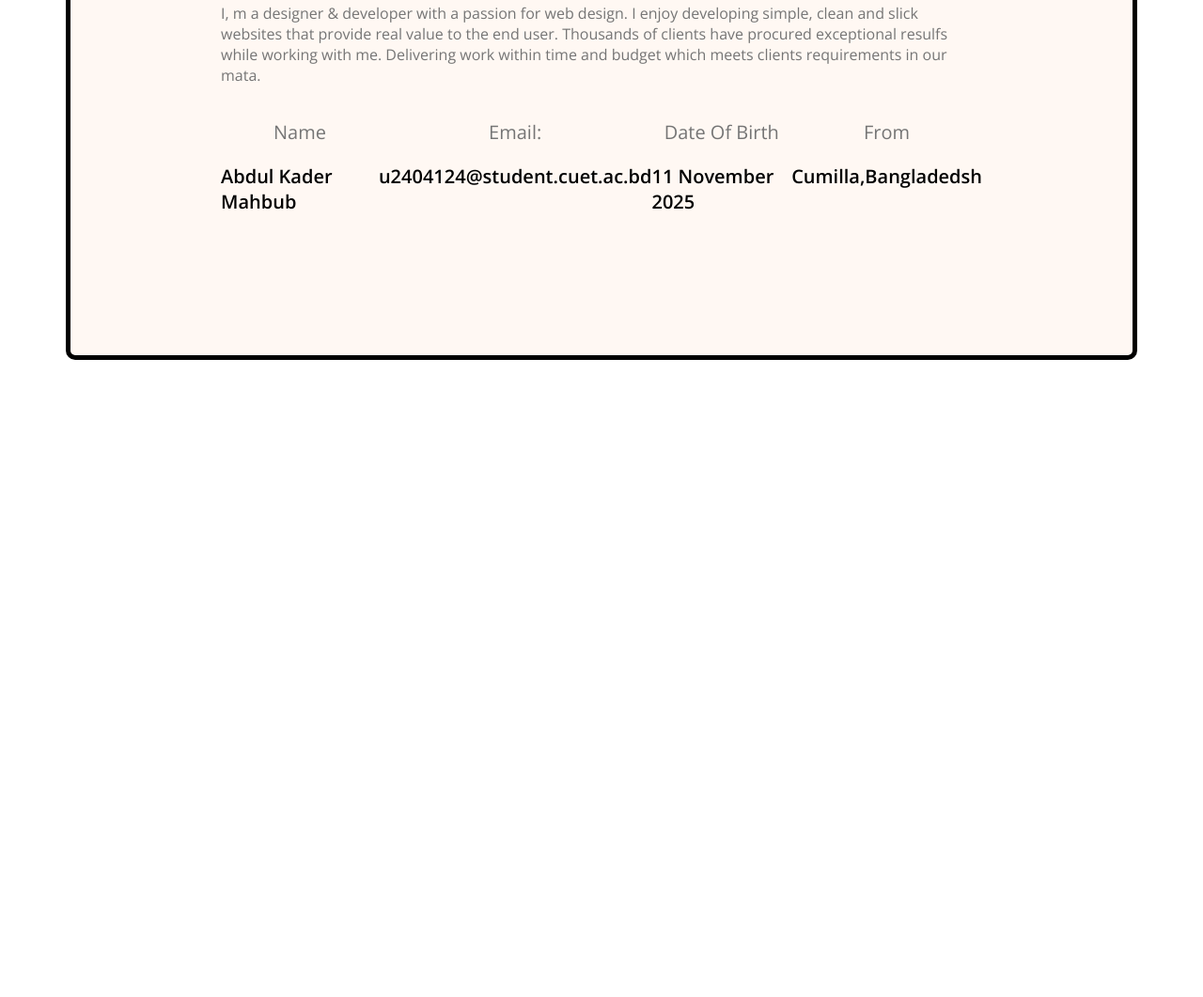
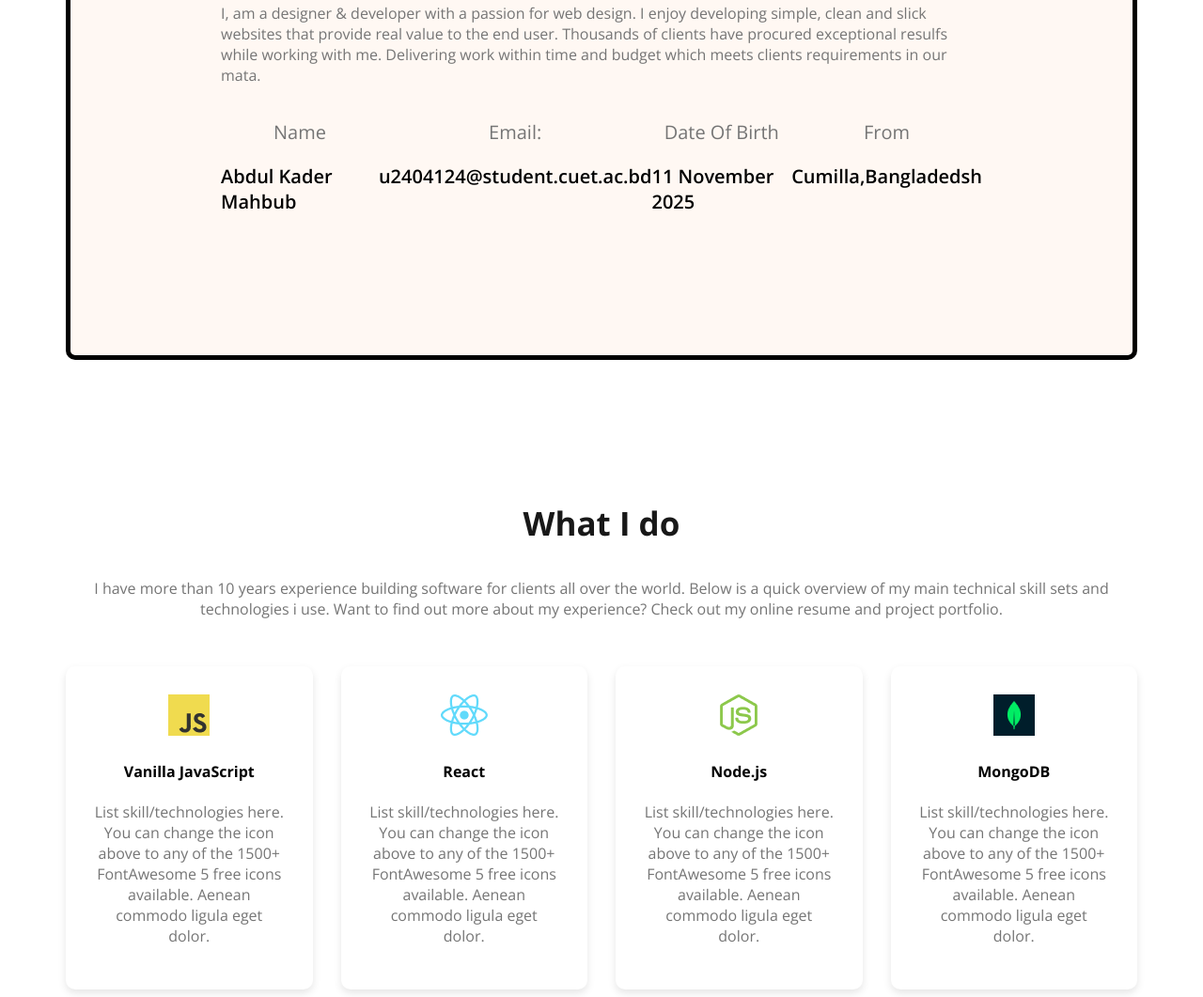
Before and after one commit to abdulkadermahbub/first-portfolio, a plain HTML site: page index.html in a window 1280 px wide. Shown: the part 1311-2372 px from the top of the page at 94% size. Before the commit the page ends 1702 px from the top, so only its background shows below. Drawn offline with nearby package versions, Linux system fonts and the light colour scheme.

Commit message:
about added

```diff
--- a/index.html
+++ b/index.html
@@ -27,7 +27,7 @@
                 <button class="btn-primary">Download CV</button>
                 <button class="btn-primary">Contact</button>
             </div>
-            <img class="bannar-pic" src="images/mypic.jpg" alt="">
+            <img class="bannar-pic" src="images/picture.png" alt="">
         </div>
 
 
@@ -35,7 +35,7 @@
     <main>
         <section class="about secondary-bg">
             <h3 class="about-title">About Me</h3>
-            <p class="about-description">I, m a designer & developer with a passion for web design. I enjoy developing
+            <p class="about-description">I, am a designer & developer with a passion for web design. I enjoy developing
                 simple, clean and slick websites that provide real value to the end user. Thousands of clients have
                 procured exceptional resulfs while working with me. Delivering work within time and budget which meets
                 clients requirements in our mata.</p>
@@ -59,6 +59,40 @@
             </div>
 
         </section>
+        <section class="skills">
+            <h3 class="skills-title text-center">What I do</h3>
+            <p class="section-description text-center">I have more than 10 years experience building software for
+                clients all over
+                the world. Below is a quick overview of my main technical skill sets and technologies i use. Want to
+                find out more about my experience? Check out my online resume and project portfolio.</p>
+            <div class="skills-container">
+                <div class="skill">
+                    <img src="images/icons/js.png" alt="">
+                    <h4 class="skill-tile">Vanilla JavaScript</h4>
+                    <p class="skill-description">List skill/technologies here. You can change the icon above to any of
+                        the 1500+ FontAwesome 5 free icons available. Aenean commodo ligula eget dolor.</p>
+                </div>
+                <div class="skill">
+                    <img src="images/icons/react.png" alt="">
+                    <h4 class="skill-tile">React</h4>
+                    <p class="skill-description">List skill/technologies here. You can change the icon above to any of
+                        the 1500+ FontAwesome 5 free icons available. Aenean commodo ligula eget dolor.</p>
+                </div>
+                <div class="skill">
+                    <img src="images/icons/nodejs.png" alt="">
+                    <h4 class="skill-tile">Node.js</h4>
+                    <p class="skill-description">List skill/technologies here. You can change the icon above to any of
+                        the 1500+ FontAwesome 5 free icons available. Aenean commodo ligula eget dolor.</p>
+                </div>
+                <div class="skill">
+                    <img src="images/icons/mongo.png" alt="">
+                    <h4 class="skill-tile">MongoDB</h4>
+                    <p class="skill-description">List skill/technologies here. You can change the icon above to any of
+                        the 1500+ FontAwesome 5 free icons available. Aenean commodo ligula eget dolor.</p>
+                </div>
+            </div>
+
+        </section>
 
     </main>
     <footer>
--- a/portfolio.css
+++ b/portfolio.css
@@ -1,5 +1,10 @@
 /* nav bar */
 @import url('https://fonts.googleapis.com/css2?family=Open+Sans:ital,wght@0,300..800;1,300..800&family=Work+Sans:ital,wght@0,100..900;1,100..900&display=swap');
+
+.text-center {
+    text-align: center;
+}
+
 
 .open-sans-normal {
     font-family: "Open Sans", sans-serif;
@@ -123,6 +128,7 @@ main {
 
 .item-description {
     font-weight: 600;
+    /* text-align: center; */
 
 }
 
@@ -139,3 +145,33 @@ main {
 .about-description {
     color: #757575;
 }
+
+.skills-container {
+    display: flex;
+    gap: 30px;
+}
+
+.skill {
+    background-color: white;
+    border-radius: 10px;
+    padding: 30px;
+    box-shadow: 0 4px 8px rgba(0, 0, 0, 0.1);
+    flex: 1;
+    text-align: center;
+}
+
+.section-description {
+    margin-bottom: 50px;
+    color: #757575;
+}
+
+.skill-description {
+    color: #757575;
+}
+
+.skills-title {
+    color: #181818;
+    font-size: 35px;
+    font-weight: bold;
+    margin-top: 150px;
+}
```
Also changed, not shown: images/picture.png (added).
